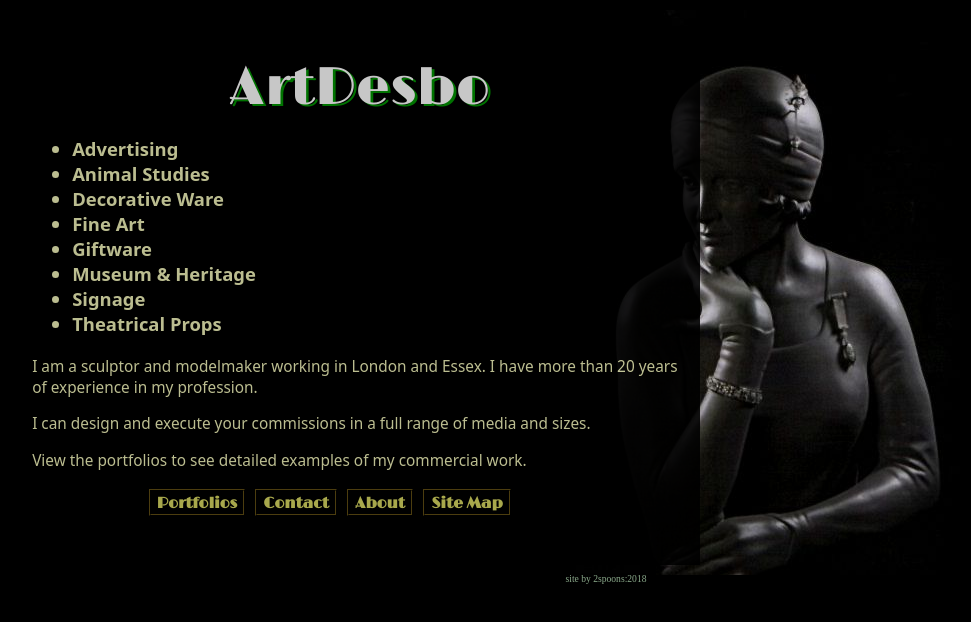
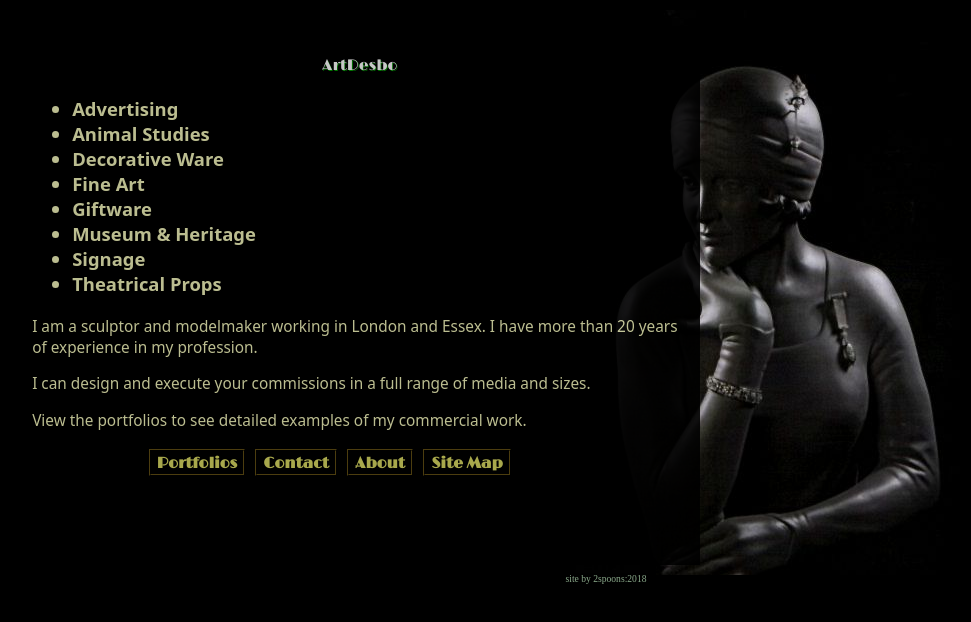
Before and after one commit to ArtDesbo/ArtDesbo, a plain HTML site: page index.html in a window 1280 px wide. Shown: the whole page, without its empty margins (34-1005 px from the left). Drawn offline with Linux system fonts and the light colour scheme.

Commit message:
25-4/04/20 css

```diff
--- a/black.css
+++ b/black.css
@@ -84,7 +84,7 @@
 .ArtDesbo {
 font-family:deco;
 text-shadow:green .05em .04em;
-font-size:40pt;
+font-size:1em;
 color:#ddd;
 }
 
```
